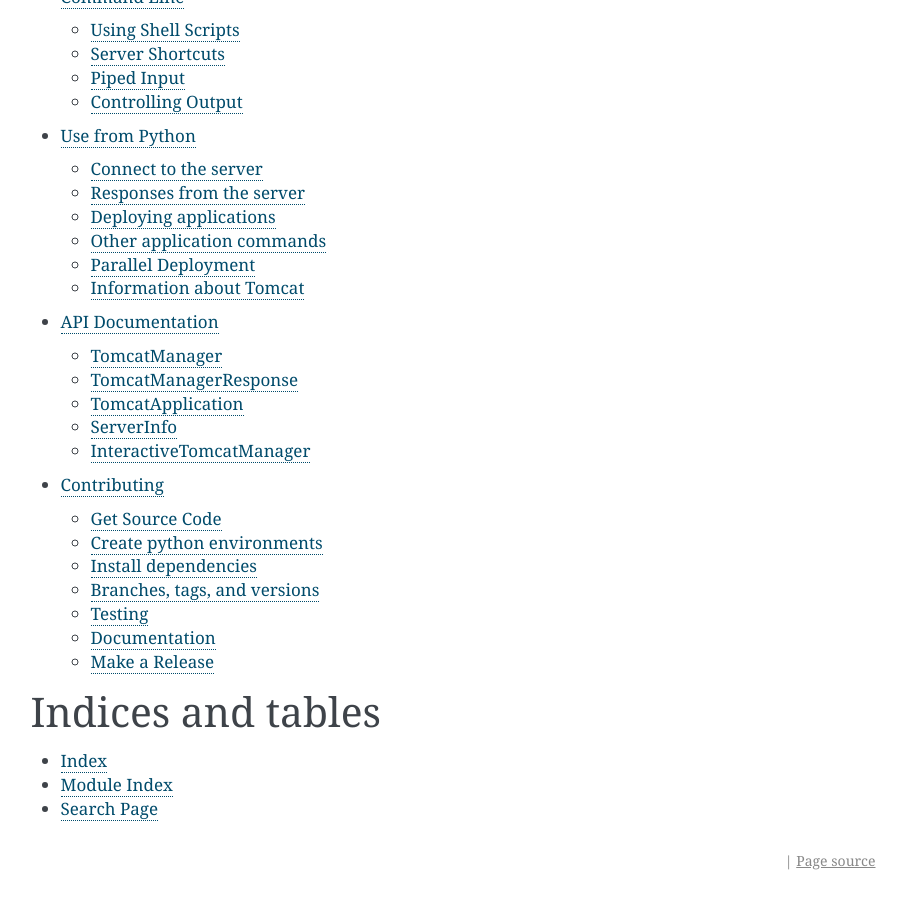
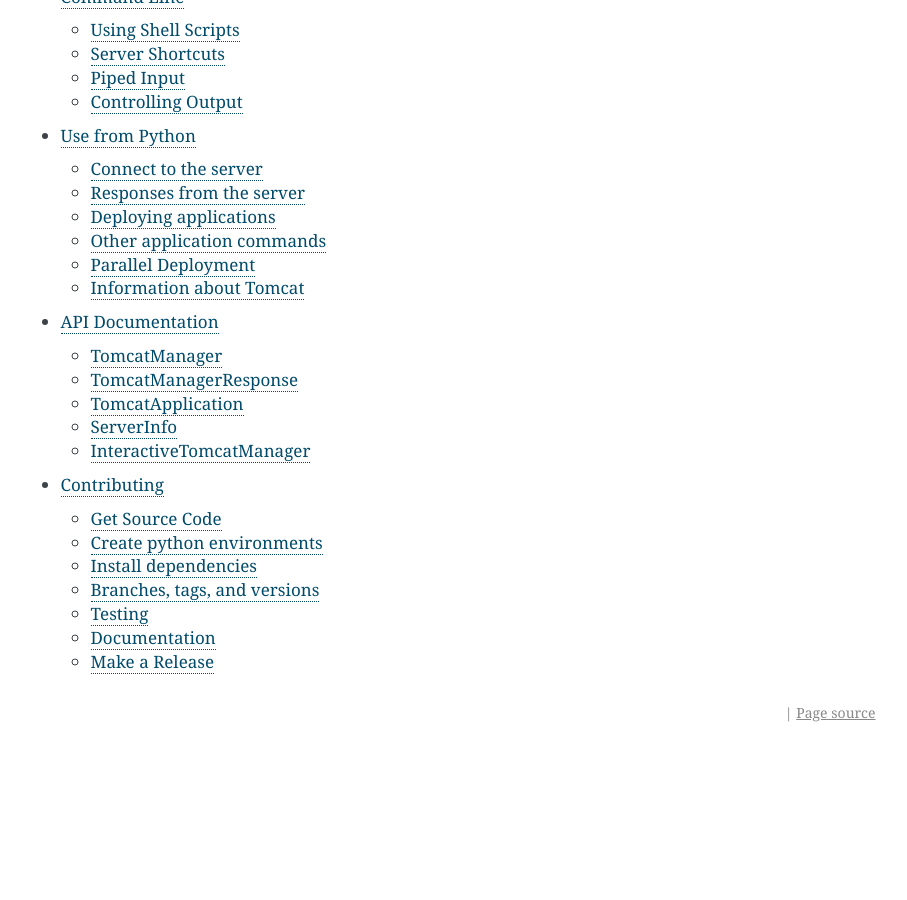
Before and after one commit to tomcatmanager/tomcatmanager, a Sphinx documentation site: the page built from docs/index.rst, in a window 1280 px wide and 900 px high, scrolled down 1414 px. Shown: the whole window, without its empty margins (332-1239 px from the left). Built offline with Sphinx 7.4.7, drawn with Linux system fonts in a browser that asks for light colours; after the commit the page ends 2166 px from its top, so only the background shows below that.

```diff
--- a/README.rst
+++ b/README.rst
@@ -131,7 +131,7 @@ The ``tomcat-manager`` command line tool supports the following commands:
 - **findleakers** - show tomcat applications that leak memory
 
 
-More Information
-----------------
+Documentation
+-------------
 
 Complete documentation is available at `<http://tomcatmanager.readthedocs.io/en/master/>`_
--- a/docs/index.rst
+++ b/docs/index.rst
@@ -50,7 +50,6 @@ And for the ultimate in flexibility, you can use the python package directly:
    'No context exists named /someapp'
 
 
-
 .. toctree::
    :maxdepth: 2
 
@@ -61,11 +60,3 @@ And for the ultimate in flexibility, you can use the python package directly:
    package
    api/index.rst
    contributing
-
-
-Indices and tables
-==================
-
-* :ref:`genindex`
-* :ref:`modindex`
-* :ref:`search`
```
